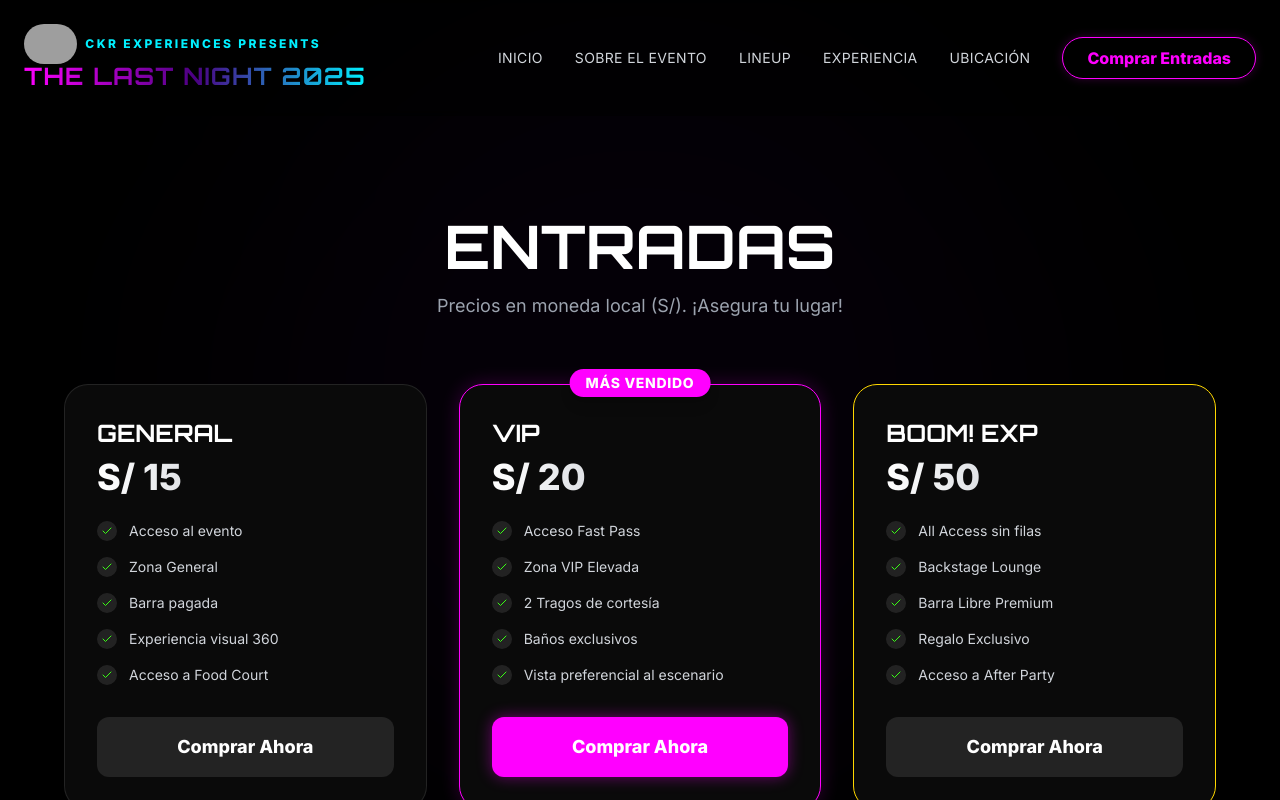
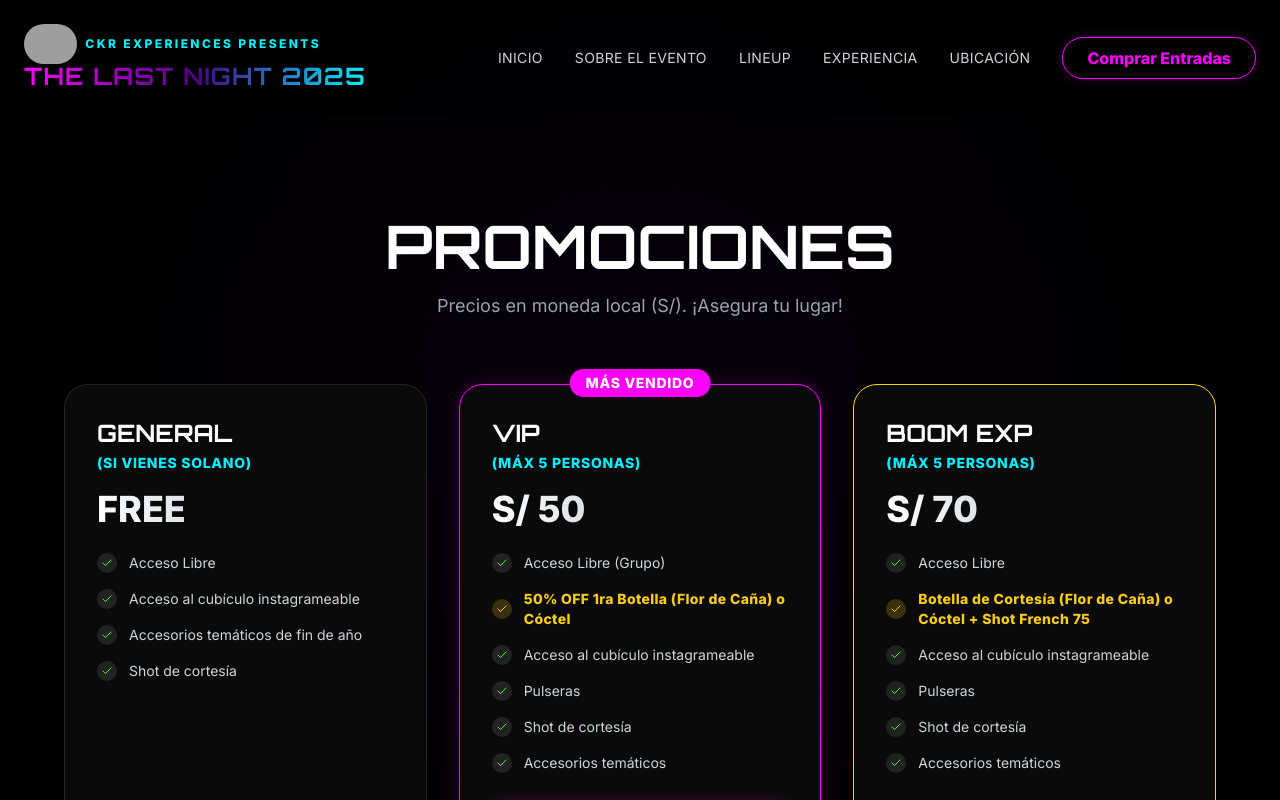
Before and after one commit to karozs/boom2026, a React (Vite) app: page /tickets in a window 1280 px wide. Shown: the top 800 px of the page. Built offline with nearby package versions, Linux system fonts and the light colour scheme; grey boxes are pictures that could not be loaded.

Commit message:
Actualización del proyect9

```diff
--- a/src/components/About.jsx
+++ b/src/components/About.jsx
@@ -33,9 +33,9 @@ const About = () => {
                         SOBRE EL <span className="text-transparent bg-clip-text bg-gradient-to-r from-neon-green to-neon-blue">EVENTO</span>
                     </motion.h2>
                     <p className="text-gray-400 max-w-2xl mx-auto text-lg leading-relaxed">
-                        THE LAST NIGTH 2025 no es solo una fiesta. Es la celebración que define tu año.
+                        THE LAST NIGHT 2025 no es solo una fiesta. Es la celebración que define tu año.
                         Una fusión de tecnología, arte y música en una ubicación única transformada en un universo neón.
-                        Prepárate para vibrar el <span className="text-white font-bold">31 de Enero</span>.
+                        Prepárate para vibrar el <span className="text-white font-bold">31 de Diciembre</span>.
                     </p>
                 </div>
 
--- a/src/components/Footer.jsx
+++ b/src/components/Footer.jsx
@@ -14,7 +14,7 @@ const Footer = () => {
                 <div className="flex flex-col md:flex-row justify-between items-center mb-12">
                     <div className="mb-8 md:mb-0 text-center md:text-left">
                         <h2 className="text-3xl font-display font-bold text-white mb-2 tracking-wider">THE LAST NIGHT 2025</h2>
-                        <p className="text-gray-500">El futuro comienza hoy. <br /> 31 de Diciembre · Ciudad Pampas Tayacaja Huancavelica</p>
+                        <p className="text-gray-500">El futuro comienza hoy. <br /> 31 de Diciembre · Ciudad Pampas - Huancavelica</p>
                     </div>
 
                     <div className="flex gap-6">
--- a/src/components/Hero.jsx
+++ b/src/components/Hero.jsx
@@ -17,8 +17,8 @@ const Hero = () => {
     }, []);
 
     function calculateTimeLeft() {
-        // Target: Jan 31, 2026 22:00:00
-        const difference = +new Date("2026-01-31T22:00:00") - +new Date();
+        // Target: Dec 31, 2025 22:00:00
+        const difference = +new Date("2025-12-31T22:00:00") - +new Date();
         let timeLeft = { días: 0, horas: 0, minutos: 0, seg: 0 };
 
         if (difference > 0) {
@@ -73,19 +73,20 @@ const Hero = () => {
                 >
                     <div className="inline-flex items-center gap-2 px-4 py-2 rounded-full bg-white/5 border border-white/10 backdrop-blur-sm mb-6 max-w-full overflow-hidden">
                         <Sparkles className="text-neon-gold w-4 h-4 shrink-0" />
-                        <span className="text-neon-gold text-sm font-semibold tracking-wider uppercase truncate">31 de Enero · 10 PM · Pampas, Tayacaja - Huancavelica</span>
+                        <span className="text-neon-gold text-sm font-semibold tracking-wider uppercase truncate">31 de Diciembre · 10 PM · Pampas - Huancavelica</span>
                     </div>
 
                     <h1 className="text-6xl md:text-8xl lg:text-9xl font-display font-black text-transparent bg-clip-text bg-gradient-to-br from-white via-white to-gray-500 mb-2 tracking-tight drop-shadow-[0_0_30px_rgba(255,255,255,0.2)]">
                         THE LAST NIGHT
-                        <span className="block text-4xl md:text-6xl lg:text-7xl bg-gradient-to-r from-neon-pink via-neon-purple to-neon-blue bg-clip-text text-transparent mt-2 filter drop-shadow-[0_0_10px_rgba(255,0,255,0.4)]">
+                        <span className="block text-4xl md:text-6xl lg:text-7xl bg-gradient-to-r from-neon-blue via-cyan-400 to-blue-600 bg-clip-text text-transparent mt-2 filter drop-shadow-[0_0_10px_rgba(0,240,255,0.4)]">
                             2025
                         </span>
                     </h1>
 
                     <p className="text-xl md:text-2xl text-gray-300 max-w-2xl mx-auto mb-10 font-light leading-relaxed">
-                        El inicio del año que lo cambia todo. <br />
-                        <span className="text-white font-medium">Una noche de energía, luz y música explosiva.</span>
+                        Aquí termina el año, aquí empieza tu nueva vida.
+                        <br className="hidden md:block" />
+                        <span className="text-white font-medium block mt-2">Una noche de energía, luz y música explosiva.</span>
                     </p>
 
                     <div className="flex flex-col md:flex-row gap-4 justify-center items-center mb-16">
--- a/src/components/Tickets.jsx
+++ b/src/components/Tickets.jsx
@@ -9,28 +9,52 @@ const tickets = [
     {
         id: "gen",
         name: "GENERAL",
-        price: 15,
-        features: ["Acceso al evento", "Zona General", "Barra pagada", "Experiencia visual 360", "Acceso a Food Court"],
+        subtitle: "(SI VIENES SOLANO)",
+        price: 0,
+        features: [
+            { text: "Acceso Libre", highlight: false },
+            { text: "Acceso al cubículo instagrameable", highlight: false },
+            { text: "Accesorios temáticos de fin de año", highlight: false },
+            { text: "Shot de cortesía", highlight: false },
+        ],
         recommended: false,
         color: "border-white/10 hover:border-white/30"
     },
     {
         id: "vip",
         name: "VIP",
-        price: 20,
-        features: ["Acceso Fast Pass", "Zona VIP Elevada", "2 Tragos de cortesía", "Baños exclusivos", "Vista preferencial al escenario"],
+        subtitle: "(MÁX 5 PERSONAS)",
+        price: 50,
+        features: [
+            { text: "Acceso Libre (Grupo)", highlight: false },
+            { text: "50% OFF 1ra Botella (Flor de Caña) o Cóctel", highlight: true },
+            { text: "Acceso al cubículo instagrameable", highlight: false },
+            { text: "Pulseras", highlight: false },
+            { text: "Shot de cortesía", highlight: false },
+            { text: "Accesorios temáticos", highlight: false }
+        ],
         recommended: true,
         color: "border-neon-pink shadow-[0_0_20px_rgba(255,0,255,0.2)] hover:shadow-[0_0_30px_rgba(255,0,255,0.4)]"
     },
     {
         id: "exp",
-        name: "BOOM! EXP",
-        price: 50,
-        features: ["All Access sin filas", "Backstage Lounge", "Barra Libre Premium", "Regalo Exclusivo", "Acceso a After Party"],
+        name: "BOOM EXP",
+        subtitle: "(MÁX 5 PERSONAS)",
+        price: 70,
+        features: [
+            { text: "Acceso Libre", highlight: false },
+            { text: "Botella de Cortesía (Flor de Caña) o Cóctel + Shot French 75", highlight: true },
+            { text: "Acceso al cubículo instagrameable", highlight: false },
+            { text: "Pulseras", highlight: false },
+            { text: "Shot de cortesía", highlight: false },
+            { text: "Accesorios temáticos", highlight: false }
+        ],
         recommended: false,
         color: "border-neon-gold hover:border-gold-400"
     }
 ];
+
+
 
 
 
@@ -49,8 +73,16 @@ const CheckoutModal = ({ ticket, onClose }) => {
     const [paymentProofPreview, setPaymentProofPreview] = useState(null); // Preview URL
     const [transactionId, setTransactionId] = useState('');
 
+    const [attendees, setAttendees] = useState(['', '', '', '']);
+
     const handleInputChange = (e) => {
         setFormData({ ...formData, [e.target.name]: e.target.value });
+    };
+
+    const handleAttendeeChange = (index, value) => {
+        const newAttendees = [...attendees];
+        newAttendees[index] = value;
+        setAttendees(newAttendees);
     };
 
     const handleImageUpload = (e) => {
@@ -90,6 +122,7 @@ const CheckoutModal = ({ ticket, onClose }) => {
 
         try {
             let newId = '';
+            const attendeesList = attendees.filter(a => a.trim() !== '').join(', ');
 
             if (supabase) {
                 // Insert into Supabase
@@ -107,7 +140,8 @@ const CheckoutModal = ({ ticket, onClose }) => {
                             total_amount: ticket.price * quantity,
                             payment_method: paymentMethod,
                             payment_proof: paymentProof,
-                            status: 'pending' // Always pending until admin approves
+                            status: 'pending', // Always pending until admin approves
+                            attendees: attendeesList
                         }
                     ])
                     .select(); // Ensure we select the return data
@@ -132,7 +166,8 @@ const CheckoutModal = ({ ticket, onClose }) => {
                     total_amount: ticket.price * quantity,
                     payment_method: paymentMethod,
                     payment_proof: paymentProof,
-                    status: 'pending'
+                    status: 'pending',
+                    attendees: attendeesList
                 };
                 sales.unshift(newSale); // Add to beginning
                 localStorage.setItem('boom_sales', JSON.stringify(sales));
@@ -166,7 +201,7 @@ const CheckoutModal = ({ ticket, onClose }) => {
                 initial={{ opacity: 0, scale: 0.9 }}
                 animate={{ opacity: 1, scale: 1 }}
                 exit={{ opacity: 0, scale: 0.9 }}
-                className="bg-dark-900 border border-white/20 rounded-2xl w-full max-w-lg overflow-hidden shadow-2xl relative"
+                className="bg-dark-900 border border-white/20 rounded-2xl w-full max-w-lg overflow-y-auto max-h-[90vh] shadow-2xl relative"
             >
                 <button onClick={onClose} className="absolute top-4 right-4 text-gray-400 hover:text-white z-10">
                     <X size={24} />
@@ -208,7 +243,7 @@ const CheckoutModal = ({ ticket, onClose }) => {
                         <form className="space-y-4" onSubmit={(e) => { e.preventDefault(); setStep(2.5); }}>
                             <div className="relative">
                                 <User className="absolute left-3 top-3 text-gray-500" size={18} />
-                                <input required name="name" value={formData.name} onChange={handleInputChange} placeholder="Nombre Completo" className="w-full bg-black border border-white/20 rounded-lg py-3 pl-10 pr-4 text-white focus:border-neon-blue outline-none transition-colors" />
+                                <input required name="name" value={formData.name} onChange={handleInputChange} placeholder="Nombre Completo (Titular)" className="w-full bg-black border border-white/20 rounded-lg py-3 pl-10 pr-4 text-white focus:border-neon-blue outline-none transition-colors" />
                             </div>
                             <div className="relative">
                                 <Mail className="absolute left-3 top-3 text-gray-500" size={18} />
@@ -223,6 +258,25 @@ const CheckoutModal = ({ ticket, onClose }) => {
                                     <input required name="dni" value={formData.dni} onChange={handleInputChange} placeholder="DNI / Pasaporte" className="w-full bg-black border border-white/20 rounded-lg py-3 px-4 text-white focus:border-neon-blue outline-none transition-colors" />
                                 </div>
                             </div>
+
+                            {/* Group Member Fields for VIP and EXP */}
+                            {(ticket.id === 'vip' || ticket.id === 'exp') && (
+                                <div className="mt-4 pt-4 border-t border-white/10">
+                                    <p className="text-neon-blue font-bold text-sm mb-3">Integrantes del Grupo (Opcional):</p>
+                                    <div className="space-y-3">
+                                        {[0, 1, 2, 3].map((index) => (
+                                            <div key={index} className="relative">
+                                                <input
+                                                    value={attendees[index]}
+                                                    onChange={(e) => handleAttendeeChange(index, e.target.value)}
+                                                    placeholder={`Nombre del integrante #${index + 1}`}
+                                                    className="w-full bg-black/50 border border-white/10 rounded-lg py-2 px-4 text-sm text-white focus:border-neon-blue outline-none transition-colors"
+                                                />
+                                            </div>
+                                        ))}
+                                    </div>
+                                </div>
+                            )}
 
                             <p className="text-xs text-gray-500 mt-2">
                                 {supabase ?
@@ -455,7 +509,7 @@ const Tickets = () => {
                         animate={{ opacity: 1, y: 0 }}
                         className="text-4xl md:text-6xl font-display font-bold text-white mb-4"
                     >
-                        ENTRADAS
+                        PROMOCIONES
                     </motion.h2>
                     <p className="text-gray-400 text-lg">Precios en moneda local (S/). ¡Asegura tu lugar!</p>
                 </div>
@@ -477,18 +531,21 @@ const Tickets = () => {
                                 </div>
                             )}
 
-                            <h3 className="text-2xl font-display font-bold text-white mb-2">{ticket.name}</h3>
+                            <h3 className="text-2xl font-display font-bold text-white mb-1">{ticket.name}</h3>
+                            {ticket.subtitle && <p className="text-neon-blue text-sm font-bold mb-4 tracking-wider">{ticket.subtitle}</p>}
                             <div className="text-4xl font-bold text-transparent bg-clip-text bg-gradient-to-r from-white to-gray-400 mb-6">
-                                S/ {ticket.price}
+                                {ticket.price === 0 ? "FREE" : `S/ ${ticket.price}`}
                             </div>
 
                             <ul className="mb-8 space-y-4 flex-grow">
                                 {ticket.features.map((feat, i) => (
                                     <li key={i} className="flex items-center gap-3 text-gray-300">
-                                        <div className="w-5 h-5 rounded-full bg-white/10 flex items-center justify-center shrink-0">
-                                            <Check className="w-3 h-3 text-neon-green" />
+                                        <div className={`w-5 h-5 rounded-full flex items-center justify-center shrink-0 ${feat.highlight ? 'bg-yellow-400/20' : 'bg-white/10'}`}>
+                                            <Check className={`w-3 h-3 ${feat.highlight ? 'text-yellow-400' : 'text-neon-green'}`} />
                                         </div>
-                                        <span className="text-sm">{feat}</span>
+                                        <span className={`text-sm ${feat.highlight ? 'text-yellow-400 font-bold tracking-wide' : ''}`}>
+                                            {feat.text}
+                                        </span>
                                     </li>
                                 ))}
                             </ul>
```
Also changed, not shown: 1 other file (tests, documents, lock files or other folders).
